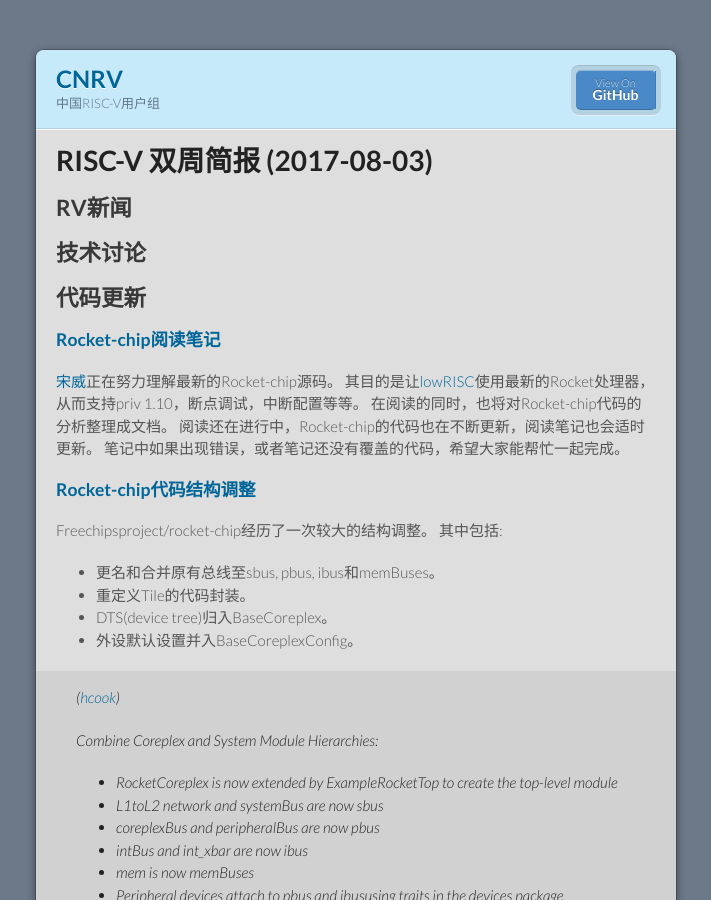
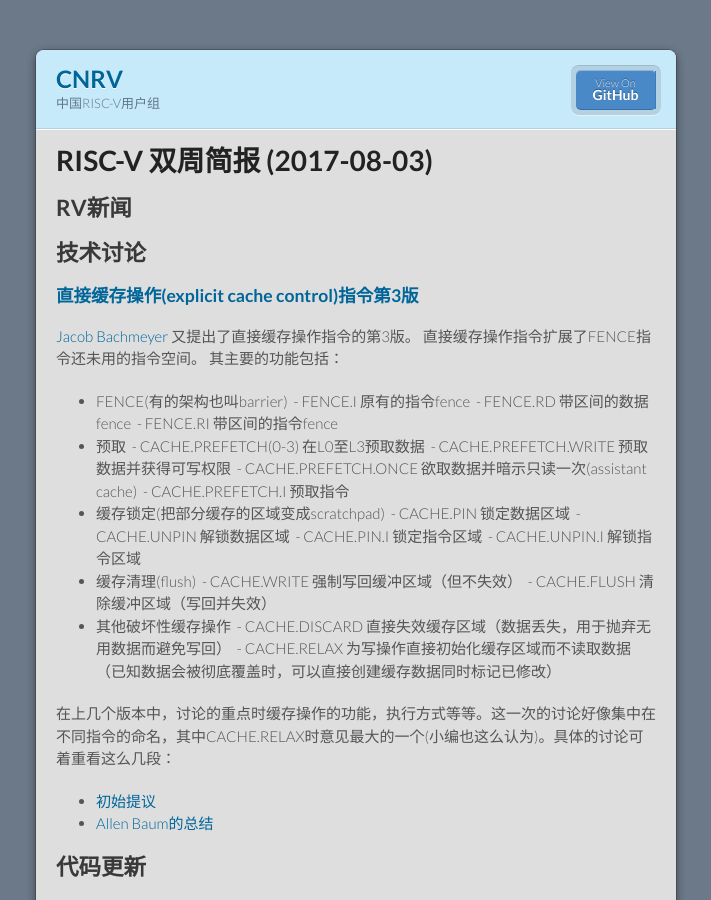
Before and after one commit to cnrv/home, a Jekyll site: the page built from bi-week-rpts/2017-08-03.md, in a window 1280 px wide and 900 px high. Shown: the whole window, without its empty margins (284-995 px from the left). Built offline with Jekyll 4.4.1, drawn with Linux system fonts in a browser that asks for light colours; Markdown is read by kramdown in place of the engine named in the settings; our own code applies the rules of GitHub Pages for plain Markdown files.

Commit message:
explicit cache-control draft 3

```diff
--- a/bi-week-rpts/2017-08-03.md
+++ b/bi-week-rpts/2017-08-03.md
@@ -8,6 +8,36 @@
 
 
 ## 技术讨论
+
+### [直接缓存操作(explicit cache control)指令第3版](https://groups.google.com/a/groups.riscv.org/forum/#!msg/isa-dev/Xa1y68PxjAU/MB2rLM1zAAAJ)
+
+[Jacob Bachmeyer](mailto:jcb62281@gmail.com) 又提出了直接缓存操作指令的第3版。
+直接缓存操作指令扩展了FENCE指令还未用的指令空间。
+其主要的功能包括：
+- FENCE(有的架构也叫barrier)
+  - FENCE.I 原有的指令fence
+  - FENCE.RD 带区间的数据fence
+  - FENCE.RI 带区间的指令fence
+- 预取
+  - CACHE.PREFETCH(0-3) 在L0至L3预取数据
+  - CACHE.PREFETCH.WRITE 预取数据并获得可写权限
+  - CACHE.PREFETCH.ONCE 欲取数据并暗示只读一次(assistant cache)
+  - CACHE.PREFETCH.I 预取指令
+- 缓存锁定(把部分缓存的区域变成scratchpad)
+  - CACHE.PIN 锁定数据区域
+  - CACHE.UNPIN 解锁数据区域
+  - CACHE.PIN.I 锁定指令区域
+  - CACHE.UNPIN.I 解锁指令区域
+- 缓存清理(flush)
+  - CACHE.WRITE 强制写回缓冲区域（但不失效）
+  - CACHE.FLUSH 清除缓冲区域（写回并失效）
+- 其他破坏性缓存操作
+  - CACHE.DISCARD 直接失效缓存区域（数据丢失，用于抛弃无用数据而避免写回）
+  - CACHE.RELAX 为写操作直接初始化缓存区域而不读取数据（已知数据会被彻底覆盖时，可以直接创建缓存数据同时标记已修改）
+
+在上几个版本中，讨论的重点时缓存操作的功能，执行方式等等。这一次的讨论好像集中在不同指令的命名，其中CACHE.RELAX时意见最大的一个(小编也这么认为)。具体的讨论可着重看这么几段：
+- [初始提议](https://groups.google.com/a/groups.riscv.org/forum/#!msg/isa-dev/Xa1y68PxjAU/MB2rLM1zAAAJ)
+- [Allen Baum的总结](https://groups.google.com/a/groups.riscv.org/forum/#!msg/isa-dev/Xa1y68PxjAU/WlbR93D0AAAJ)
 
 
 ## 代码更新
```
